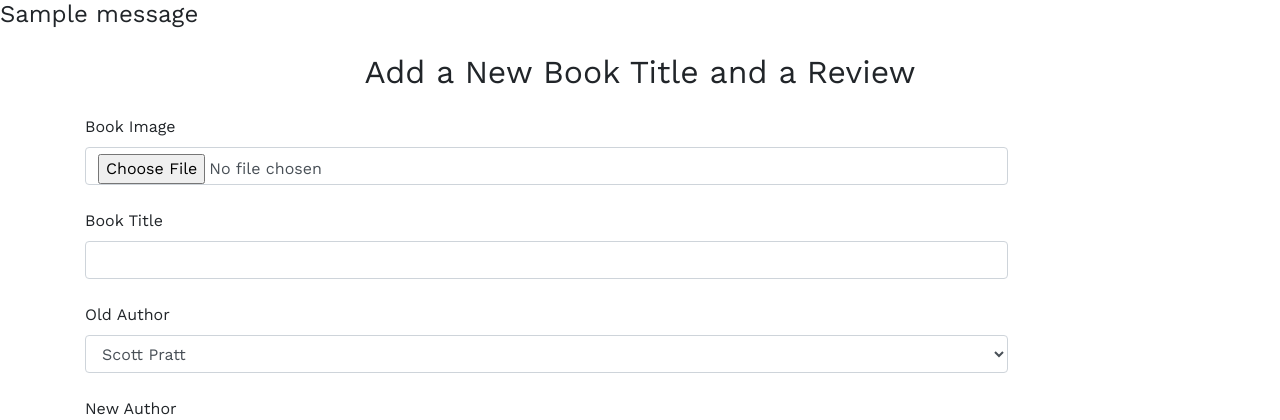
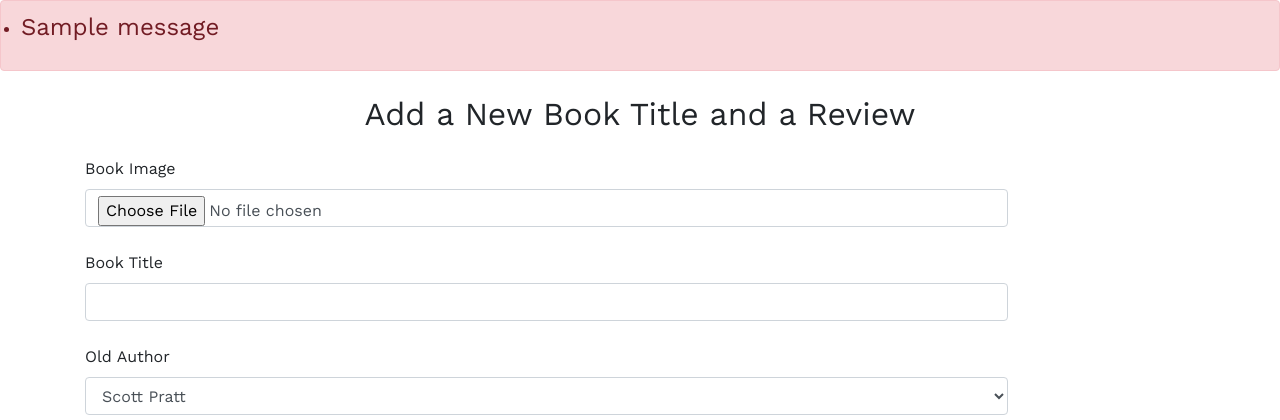
Before and after one commit to kenchose/django-book_review, a Django app: template apps/book_review/templates/book_review/add.html in a window 1280 px wide. Shown: the part 63-483 px from the top of the page. Run offline with Django 3.2, Linux system fonts and the light colour scheme; the template is opened without the code that fills it: values that come from a table or form of the project are taken from there, others are empty; data comes from the database, SQL or seed files in the repository; one stand-in notice (Sample message) is shown; some libraries are stand-ins or nearby versions.

Commit message:
error messages

```diff
--- a/apps/book_review/templates/book_review/add.html
+++ b/apps/book_review/templates/book_review/add.html
@@ -71,17 +71,17 @@
             </div>
 
 
-            <div>
-                {%if messages%}
+            {%if messages%}
+                <div class="alert alert-danger">
                     {%for message in messages%}
                     <ul>
-                        <li>
+                        <li class="error-content">
                             <h4>{{message}}</h4>
                         </li>
                     </ul>
                     {%endfor%}
+                </div>
                 {%endif%}
-            </div>
 
             <section>
                 <h2 class="text-center mt-4">Add a New Book Title and a Review</h2>
```
